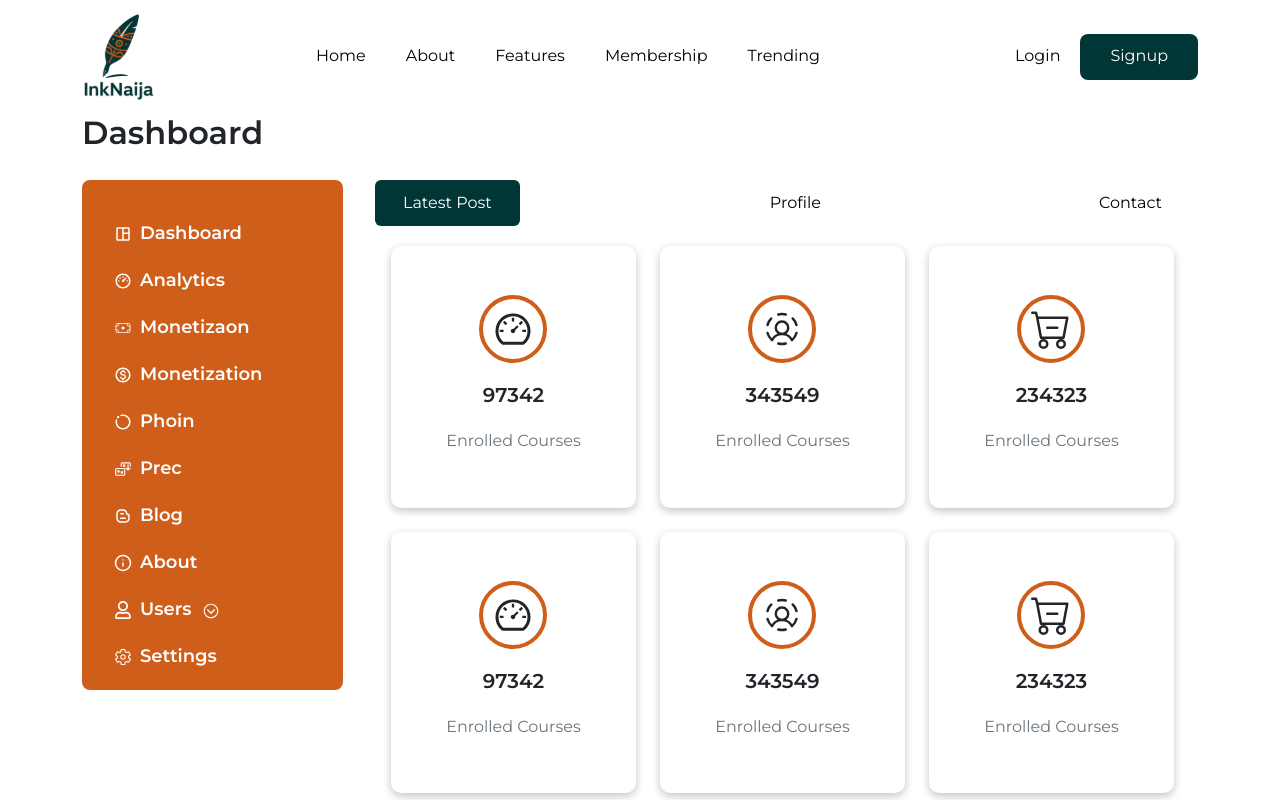
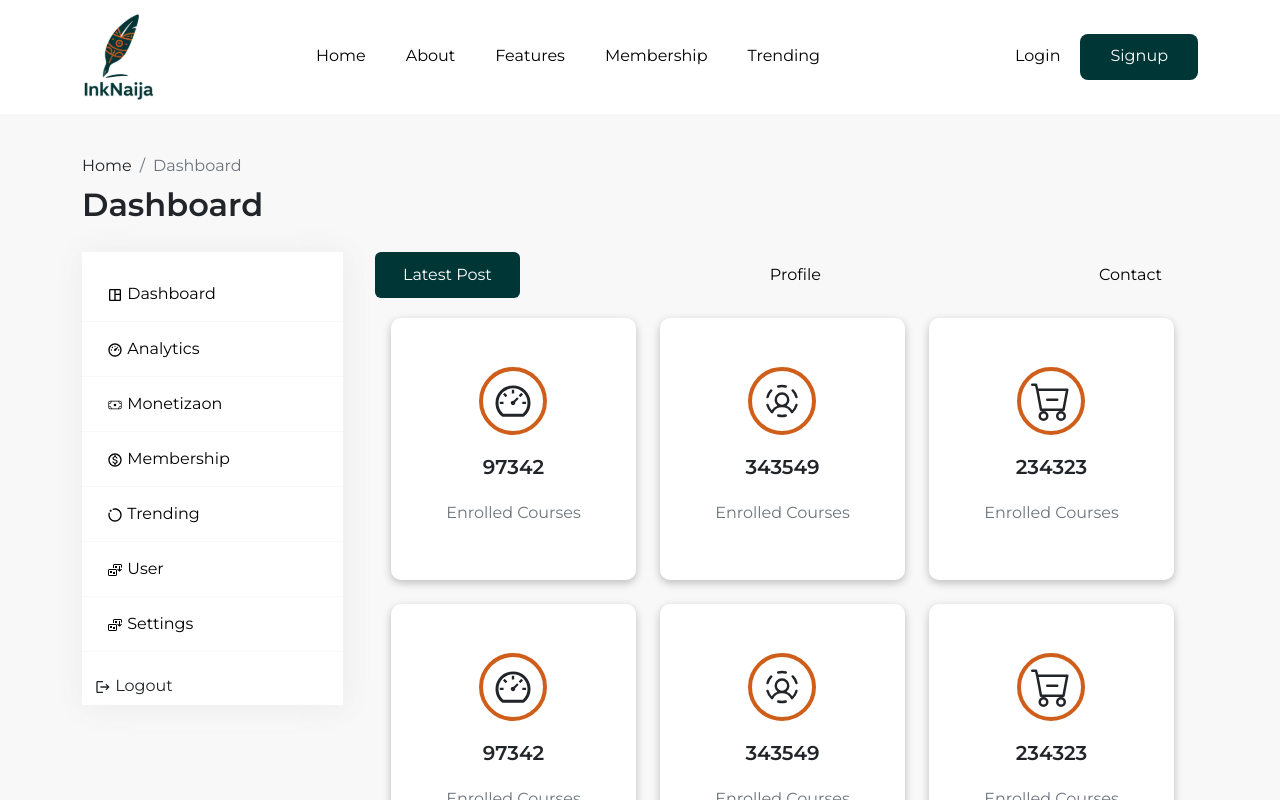
Before and after one commit to ascinate/akojopo, a Next.js app: page /dashboard in a window 1280 px wide. Shown: the top 800 px of the page. Built offline with nearby package versions, Linux system fonts and the light colour scheme.

Commit message:
css upload

```diff
--- a/src/app/components/Navbar.jsx
+++ b/src/app/components/Navbar.jsx
@@ -47,6 +47,9 @@ function Navbar() {
                                     </li>
                                 );
                             })}
+
+
+
                         </ul>
 
                         <div className="right-menus01">
--- a/src/app/components/dashboard/DashLeftMenu.jsx
+++ b/src/app/components/dashboard/DashLeftMenu.jsx
@@ -1,85 +1,56 @@
-"use client"
-import React, { useState } from 'react'
-import Link from 'next/link';
+'use client';
+import Image from "next/image";
+import Link from "next/link";
+import { usePathname } from "next/navigation";
+import { FaBars } from "react-icons/fa6";
+import { VscSortPrecedence } from "react-icons/vsc";
+import { MdOutlineSpaceDashboard , MdOutlineMonetizationOn ,MdOutlineMotionPhotosOn , MdLogout } from "react-icons/md";
+import { RiDashboard3Line } from "react-icons/ri";
+import { CiMoneyBill } from "react-icons/ci";
+
+function DashLeftMenu() {
+    const mianmenu = [
+        { id: 1, title: 'Dashboard', href: '/', icon: <MdOutlineSpaceDashboard /> },
+        { id: 2, title: 'Analytics', href: '/analytics', icon: <RiDashboard3Line /> },
+        { id: 3, title: 'Monetizaon', href: '/monetizaon', icon: <CiMoneyBill /> },
+        { id: 4, title: 'Membership', href: '/membership', icon: <MdOutlineMonetizationOn /> },
+        { id: 5, title: 'Trending', href: '/trending', icon: <MdOutlineMotionPhotosOn /> },
+        { id: 6, title: 'User', href: '/user', icon: <VscSortPrecedence /> },
+        { id: 7, title: 'Settings', href: '/settings', icon: <VscSortPrecedence /> },
+    ];
 
 
-// react icon
-import { MdOutlineSpaceDashboard } from "react-icons/md";
-import { MdOutlineMotionPhotosOn } from "react-icons/md";
-import { RiDashboard3Line } from "react-icons/ri";
-import { IoSettingsOutline } from "react-icons/io5";
-import { LuInfo } from "react-icons/lu";
-import { RiBloggerLine } from "react-icons/ri";
-import { VscSortPrecedence } from "react-icons/vsc";
-import { MdOutlineMonetizationOn } from "react-icons/md";
-import { CiMoneyBill } from "react-icons/ci";
-import { IoIosArrowDropdown } from "react-icons/io";
-import { MdOutlineLogin } from "react-icons/md";
-import { FaRegUser } from "react-icons/fa";
-import { LuUserRoundPlus } from "react-icons/lu";
+    const pathname = usePathname();
+    return (
 
 
-function DashLeftMenu() {
+        <>
+        <aside className="float-start w-100 bg-white sideb-menus01">
+            <div className="menu-sidebars-admins float-start w-100">
+                <ul className="list-nav mx-auto mb-lg-0">
+                    {mianmenu.map((page) => {
+                        const isActive = pathname === page.href;
 
-    const [userToggle, setUserToggle] = useState(false);
+                        return (
+                            <li key={page.id}>
+                                <Link
+                                    href={page.href}
+                                    className={`nav-link ${isActive ? 'active' : ''}`}
+                                >
+                                   <span>{page.icon}</span> {page.title}
+                                </Link>
+                            </li>
+                        );
+                    })}
 
-    const handleUserToggle = () => {
-        setUserToggle(!userToggle);
-    }
+                </ul>
+                <div className="btn-grous01-div">
+                     <button className="btn btn-groups01"> <MdLogout/> Logout </button>
+                </div>
+            </div>
+        </aside>
+        </>
+    );
 
-    const menuItems = [
-        { label: <Link href="/dashboard">Dashboard</Link>, icon: <MdOutlineSpaceDashboard /> },
-        { label: <Link href="/dashboard/analytics">Analytics</Link>, icon: <RiDashboard3Line /> },
-        { label: <Link href="/dashboard/monetizaon">Monetizaon</Link>, icon: <CiMoneyBill /> },
-        { label: <Link href="/dashboard/monetization">Monetization</Link>, icon: <MdOutlineMonetizationOn /> },
-        { label: <Link href="/dashboard/phoin">Phoin</Link>, icon: <MdOutlineMotionPhotosOn /> },
-        { label: <Link href="/dashboard/prec">Prec</Link>, icon: <VscSortPrecedence /> },
-        { label: <Link href="/dashboard/blog">Blog</Link>, icon: <RiBloggerLine /> },
-        { label: <Link href="/dashboard/about">About</Link>, icon: <LuInfo /> },
-        {
-            icon: <FaRegUser />,
-            label: <Link href="/dashboard/users" >Users
-                <IoIosArrowDropdown onClick={handleUserToggle} className='DashLeftMenuUsersIcon' />
-                {userToggle && (
-                    <ul>
-                        <li>
-                            <Link href="/dashboard/users/dashboardlogin">
-                                <MdOutlineLogin />
-                                <span>Login</span>
-                            </Link>
-                        </li>
-                        <li>
-                            <Link href="/dashboard/users/dashboardsignin">
-                                <LuUserRoundPlus />
-                                <span>Sign Up</span>
-                            </Link>
-                        </li>
-
-                    </ul>
-                )}
-            </Link>,
-        },
-        { label: <Link href="/dashboard/settings">Settings</Link>, icon: <IoSettingsOutline /> },
-    ];
-
-    return (
-        <>
-            <ul className='dashboard-left-menu'>
-                {menuItems.map((item, index) => (
-                    <>
-                        <li key={index} style={{ display: "flex", alignItems: "center", gap: "8px" }}>
-                            {item.icon}
-                            {item.label}
-                        </li>
-                    </>
-
-                ))}
-
-
-            </ul>
-
-        </>
-    )
 }
-
-export default DashLeftMenu
+export default DashLeftMenu;
--- a/src/app/dashboard/page.jsx
+++ b/src/app/dashboard/page.jsx
@@ -1,5 +1,6 @@
 "use client"
-import React, { useState } from 'react'
+import React, { useState } from 'react';
+import Link from 'next/link';
 //component
 import Navbar from '../components/Navbar'
 import HomeCard from '../components/dashboard/HomeCard';
@@ -33,9 +34,17 @@ function Page() {
     return (
         <>
             <Navbar />
-            <main className="float-start w-100 maind-body">
-                <section className="dash-section float-start w-100 position-relative">
+            <main className="float-start w-100 maind-body dashborad-bg120">
+                <section className="dash-section crm-pages-dashborad01 float-start w-100 position-relative">
                     <div className="container">
+
+                        <nav aria-label="breadcrumb">
+                            <ol className="breadcrumb mb-2">
+                                <li className="breadcrumb-item"><Link href="/">Home</Link></li>
+                                <li className="breadcrumb-item active">Dashboard</li>
+                            </ol>
+                        </nav>
+
                         <h2 className='dash'>Dashboard</h2>
 
                         <div className="row">
--- a/src/app/globals.css
+++ b/src/app/globals.css
@@ -1146,6 +1146,7 @@ body{
   background: url(/public/bg-slider120.jpg) no-repeat;
   background-position: right top;
   padding-top: 80px;
+  padding-bottom: 70px;
 
 }
 
@@ -1253,9 +1254,13 @@ body{
 .bg-imh01 {
   position: absolute;
   right: 0;
-  top: -50px;
-}
-
+  top: -2px;
+  text-align: right;
+}
+.bg-imh01 img{
+  width: 90%;
+  height: auto !important;
+}
 .hero-section .container {
   position: relative;
   z-index: 2;
@@ -1300,7 +1305,7 @@ header {
 
 .about-start0150 {
   background: #fff;
-  padding: 90px 0;
+  padding: 40px 0;
 }
 
 .fetures-div01-pages {
@@ -1363,7 +1368,7 @@ header {
 }
 
 .signup-textpaf figure {
-  height: 650px;
+  height: 740px;
   overflow: hidden;
 }
 
@@ -1451,7 +1456,32 @@ header {
 }
 
 
-
+/* dashboard page design */
+
+.dashborad-bg120{
+    background: #f8f8f8;
+    padding:40px 0;
+}
+.dashborad-bg120 .dashboard-left-menu{
+  background: var(--background1) !important;
+  border-radius: 0 !important;
+  box-shadow: #f3f3f3 1px 2px 20px;
+
+}
+.sideb-menus01{
+ box-shadow: 1px 2px 30px #ebebeb;
+
+}
+.sideb-menus01 ul{
+  padding:15px 0;
+  margin: 0;
+}
+.sideb-menus01 ul li a{
+  display: block;
+  padding:15px 25px;
+  border-bottom: solid 1px #f8f8f8;
+  color: var(--colortext);
+}
 @media(max-width:1181px) {}
 
 @media(max-width:1025px) {}
```
